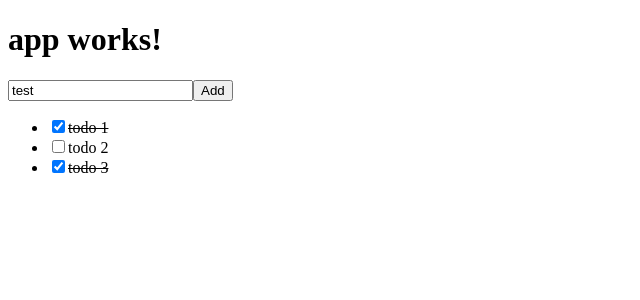
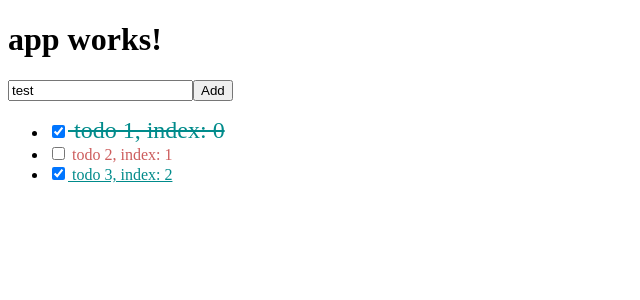
Before and after one commit to wellwind/Angular2Demo, an Angular app: page / in a window 1280 px wide. Shown: the top 300 px of the page, without its empty margins (0-640 px from the left). Built offline with nearby package versions, Linux system fonts and the light colour scheme.

Commit message:
練習使用ng for裡面的index, first, last, even, odd

```diff
--- a/src/app/todo-items/todo-items.component.css
+++ b/src/app/todo-items/todo-items.component.css
@@ -1,3 +1,19 @@
 .del {
   text-decoration: line-through;
 }
+
+.even {
+  color: darkcyan;
+}
+
+.odd {
+  color: indianred;
+}
+
+.first{
+  font-size: 1.5em;
+}
+
+.last {
+  text-decoration: underline;
+}
--- a/src/app/todo-items/todo-items.component.html
+++ b/src/app/todo-items/todo-items.component.html
@@ -1,7 +1,14 @@
+<!--
+  More about ngFor
+  https://angular.io/docs/ts/latest/api/common/index/NgFor-directive.html
+-->
 <div>
   <ul>
-    <li *ngFor="let item of items">
-      <label [ngClass]="{del: item.done === true}"><input type="checkbox" checked="{{item.done === true ? 'checked' : ''}}" (click)="todoService.changeStatus(item)" id="item_{{item.id}}" />{{item.text}}</label>
+    <li *ngFor="let item of items; let index = index; let first = first; let last = last, let even = even; let odd = odd">
+      <label [ngClass]="{del: item.done === true, first: first, last: last, even: even, odd: odd}">
+        <input type="checkbox" checked="{{item.done === true ? 'checked' : ''}}" (click)="todoService.changeStatus(item)" id="item_{{item.id}}" />
+          {{item.text}}, index: {{index}}
+      </label>
     </li>
   </ul>
 </div>
```
